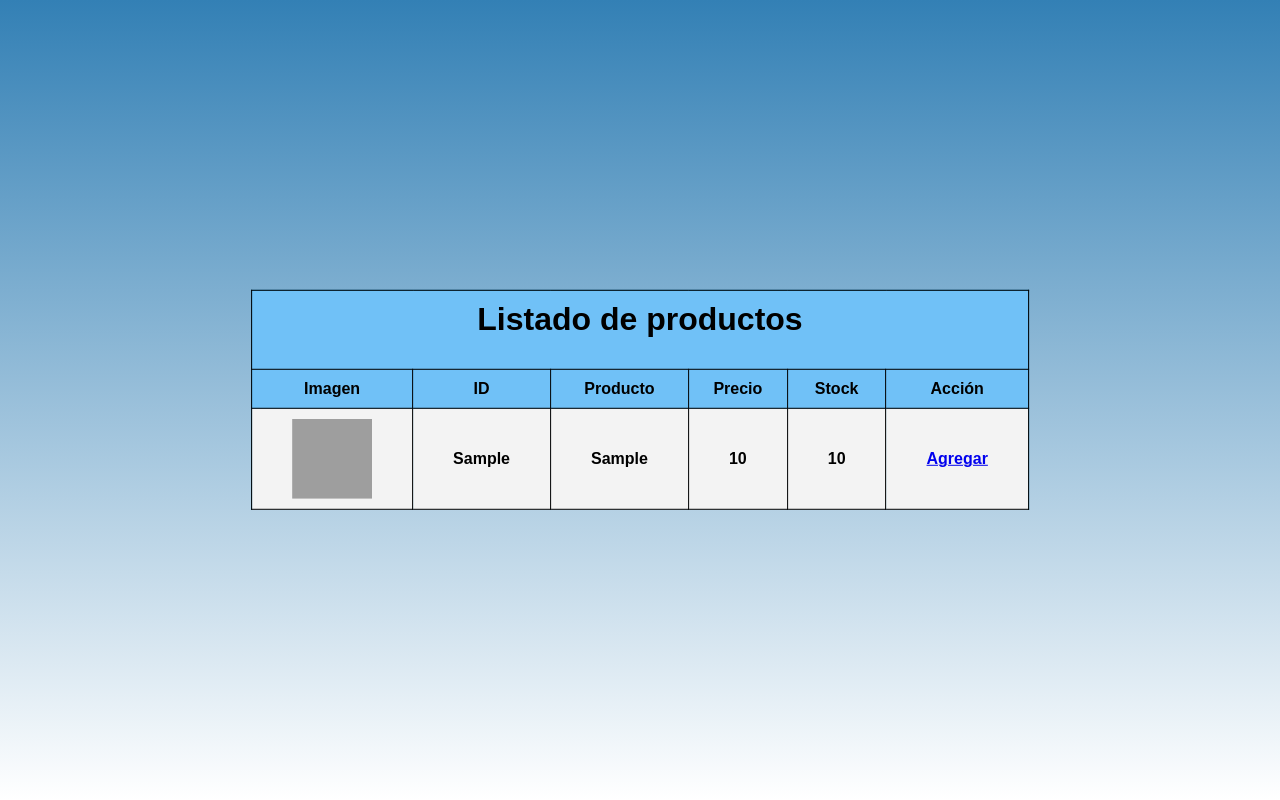
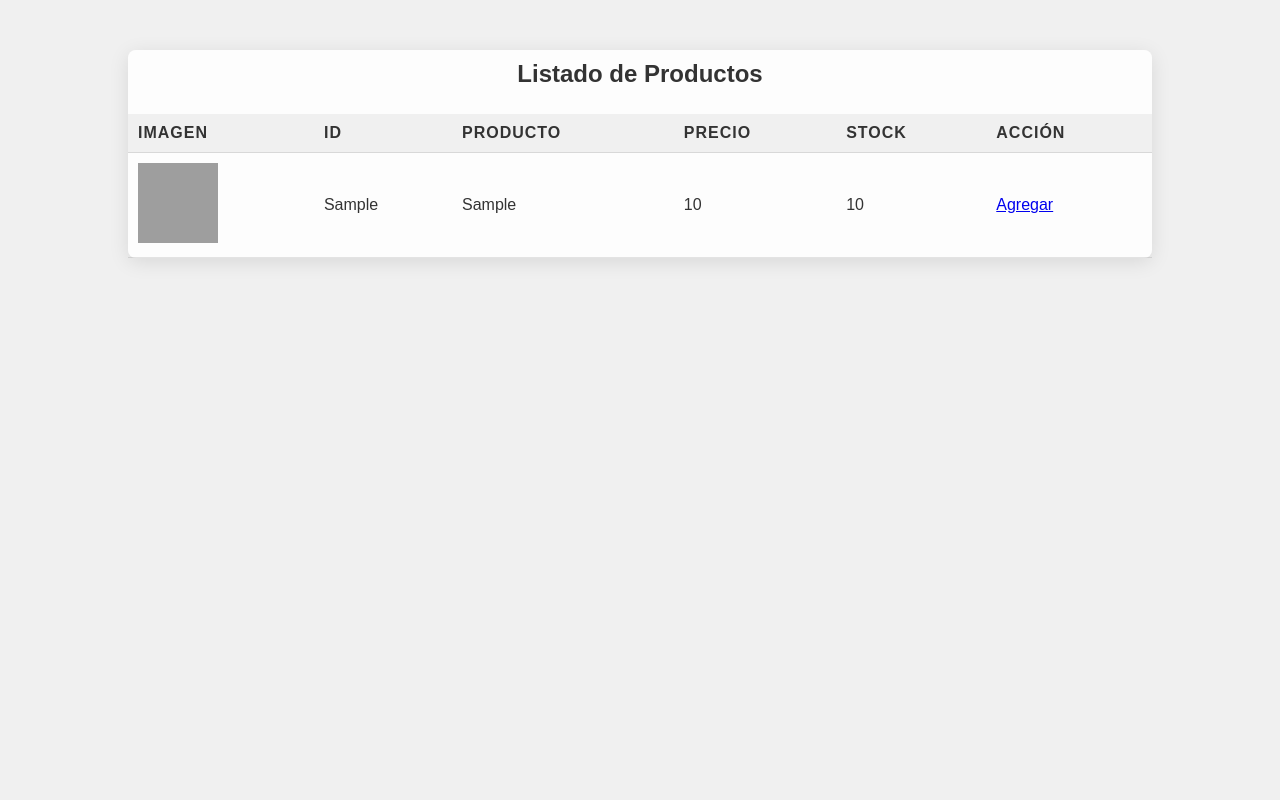
Before and after one commit to AlejandroCisnerosVillegas/Practica_02, a PHP site: page / in a window 1280 px wide. Run offline with PHP 8.4, Linux system fonts and the light colour scheme; tables that the repository leaves empty or names only in its code hold one stand-in row (values such as "Sample post"); data that the repository does not hold is empty; grey boxes are pictures that could not be loaded.

Commit message:
Add files via upload

```diff
--- a/conexion.php
+++ b/conexion.php
@@ -1,11 +1,7 @@
 <?php
-
-	$conn = new mysqli("IP_Address","User","Password","DataBase_Name");
-
+	$conn = new mysqli("localhost","root","","general");
 	if($conn->connect_errno)
 	{
 		echo "No hay conexión: (" . $conn->connect_errno . ") " . $conn->connect_error;
-
 	}
-
-	?>
+?>
--- a/index.php
+++ b/index.php
@@ -1,52 +1,47 @@
-<html>
+<!DOCTYPE html>
+<html lang="es">
 	<head>
-<meta charset="utf-8">
-<link rel="shortcut icon" href="../../assets/img/Favicon-img.png">
-		<title>Practica 02</title>
+		<meta charset="UTF-8">
+		<meta name="viewport" content="width=device-width, initial-scale=1.0">
+		<title>Sistema de Gestión de Inventario</title>
 		<link rel="stylesheet" href="style.css">
+		<link href="../../assets/img/logo.png" rel="icon">
+        <link href="../../assets/img/logo-grande.png" rel="apple-touch-icon">
 	</head>
-
 	<body>
-<?php include('conexion.php');?>
-
+		<?php include('conexion.php'); ?>
+		<div class="container">
+			<h1>Listado de Productos</h1>
 			<table>
-
-<tr><th colspan="6"><h1>Listado de productos</h1></th></tr>
+				<thead>
 					<tr>
-
 						<th>Imagen</th>
 						<th>ID</th>
 						<th>Producto</th>
 						<th>Precio</th>
 						<th>Stock</th>
 						<th>Acción</th>
-
 					</tr>
-
+				</thead>
+				<tbody>
 					<?php
-
-$sql="select * from poject_15_productos";
-$resultado=mysqli_query($conn,$sql);
-
-while($mostrar=mysqli_fetch_array($resultado))
-
-{
+					$sql = "select * from poject_15_productos";
+					$resultado = mysqli_query($conn, $sql);
+					while ($mostrar = mysqli_fetch_array($resultado)) {
 					?>
-
 						<tr>
-	<td><?php echo "<img width='80' height='80' src='img/".$mostrar['imagen'].".png'>" ?></td>
+							<td><?php echo "<img src='img/" . $mostrar['imagen'] . ".png' alt='Producto' width='80' height='80'>" ?></td>
 							<td><?php echo $mostrar['codigo'] ?></td>
 							<td><?php echo $mostrar['producto'] ?></td>
 							<td><?php echo $mostrar['precio'] ?></td>
 							<td><?php echo $mostrar['stock'] ?></td>
-	<td><?php echo "<a href='recibir.php?id=".$mostrar['codigo']."&nombre=".$mostrar['producto']."'>Agregar</a>"?></td>
+							<td><?php echo "<a href='recibir.php?id=" . $mostrar['codigo'] . "&nombre=" . $mostrar['producto'] . "'>Agregar</a>" ?></td>
 						</tr>
-
 					<?php
 					}
 					?>
-
+				</tbody>
 			</table>
+		</div>
 	</body>
-
 </html>
--- a/style.css
+++ b/style.css
@@ -1,35 +1,41 @@
-body
-{
-	margin:0;
-	padding:0;
-	font-family: sans-serif;
-	background: linear-gradient(to bottom, #3380B5, white);
+body {
+    margin: 0;
+    padding: 0;
+    font-family: 'Arial', sans-serif;
+    background: #f0f0f0;
+    color: #333;
 }
-
-table
-{
-	margin:0;
-	border-collapse:collapse;
-	border: 1px solid black;
-	background: #2CA0DF;
-	top:50%;
-	left:50%;
-	position: absolute;
-	transform: translate(-50%,-50%);
+.container {
+    width: 80%;
+    margin: 50px auto;
+    background: rgba(255, 255, 255, 0.9);
+    border-radius: 8px;
+    box-shadow: 0 4px 20px rgba(0, 0, 0, 0.1);
 }
-
-td
-{
-	padding:10px 40px;
-	border: 1px solid black;
-	text-align: center;
-	background: #f3f3f3;
-	font-weight: bold;
+h1 {
+    font-size: 24px;
+    text-align: center;
+    padding: 10px 0;
+    color: #333;
 }
-
-th
-{
-	padding:10px;
-	border: 1px solid black;
-	background-color: #70C1F7;
+table {
+    width: 100%;
+    border-collapse: collapse;
 }
+th, td {
+    padding: 10px;
+    text-align: left;
+    border-bottom: 1px solid rgba(0, 0, 0, 0.1);
+}
+th {
+    background-color: #f0f0f0;
+    color: #333;
+    text-transform: uppercase;
+    letter-spacing: 1px;
+}
+td {
+    transition: background-color 0.3s ease;
+}
+tr:hover td {
+    background-color: rgba(0, 0, 0, 0.05);
+}
```
Lines whose indentation alone changed are shown as unchanged.
